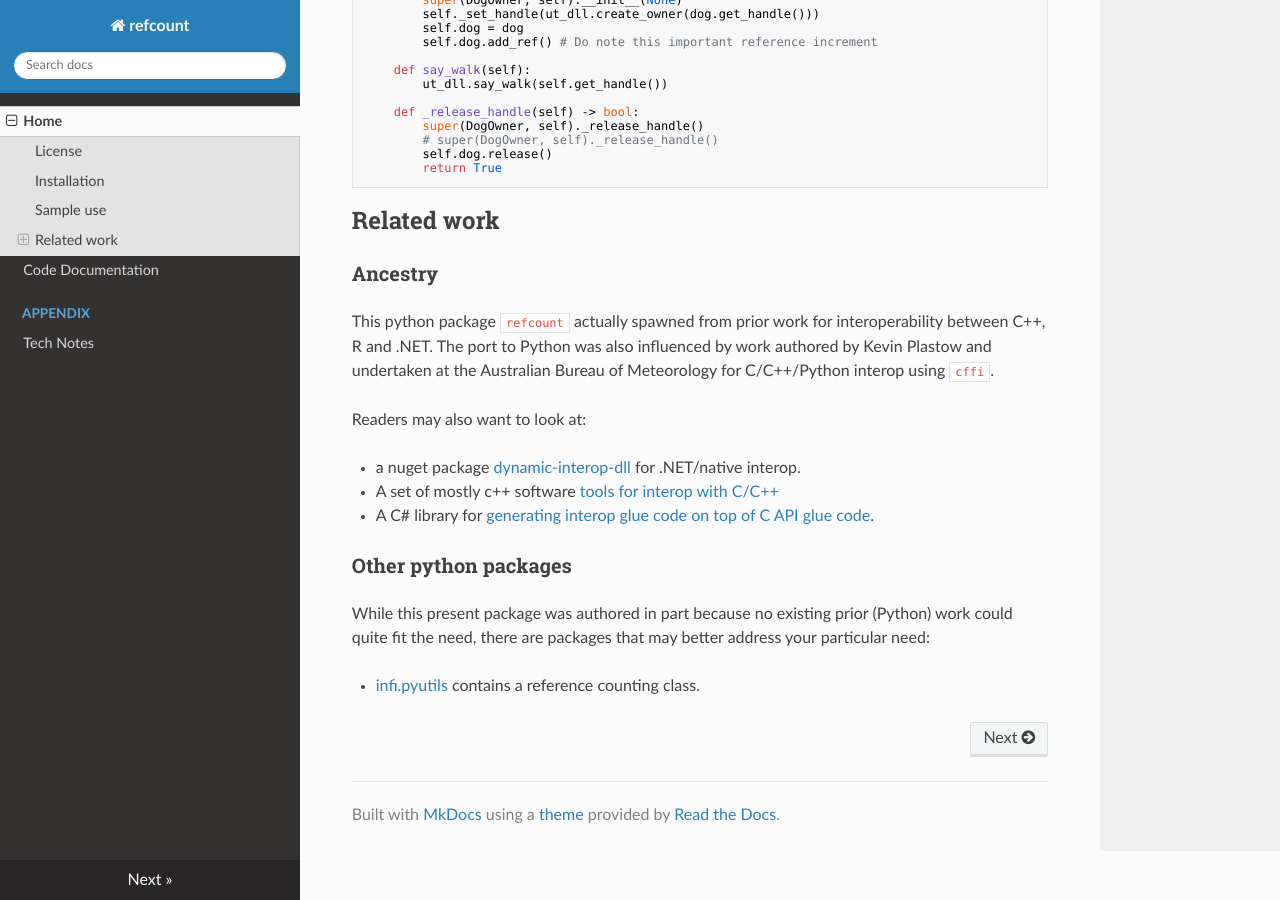
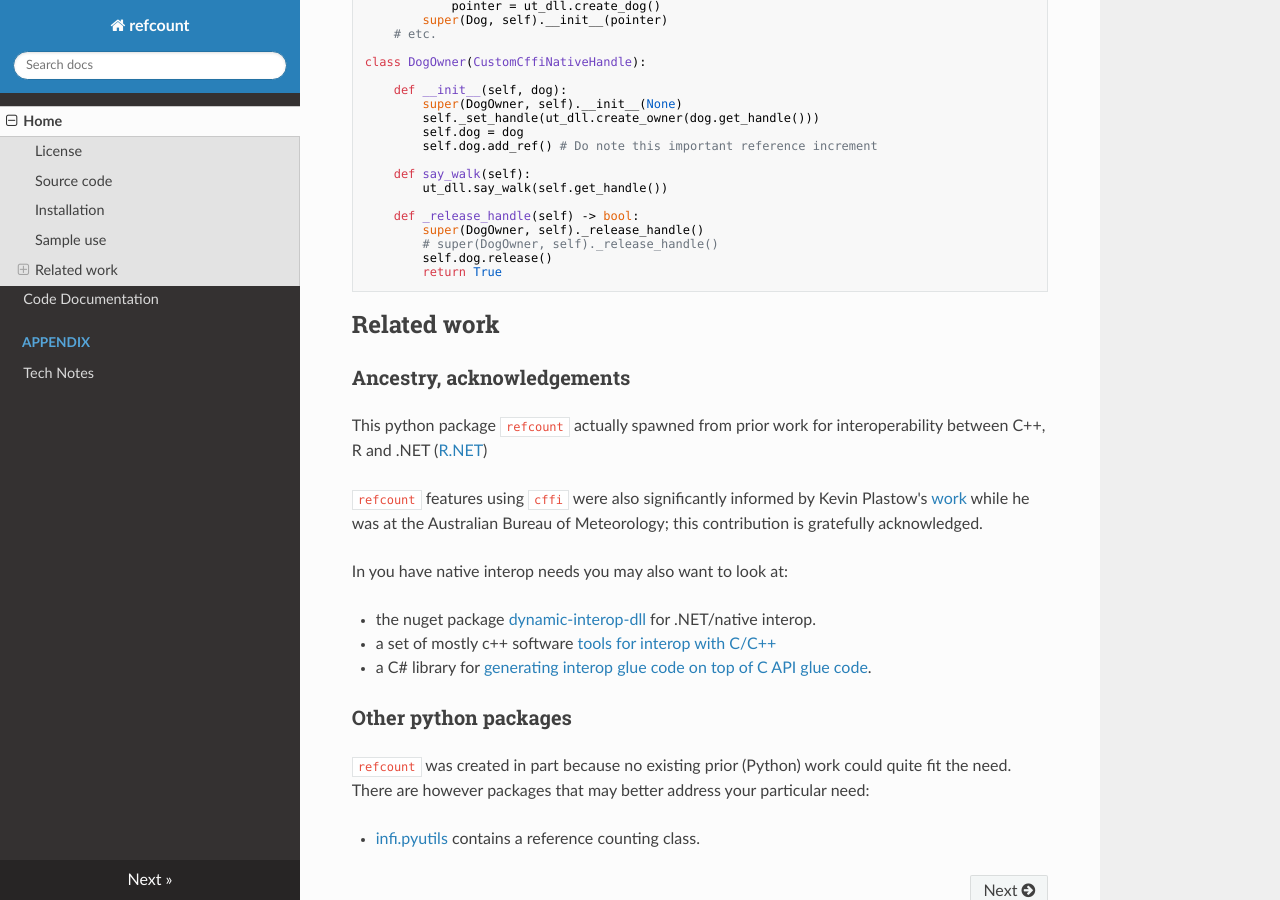
Before and after one commit to csiro-hydroinformatics/pyrefcount, an MkDocs documentation site: the page built from docs/index.md, in a window 1280 px wide and 900 px high, scrolled down 2486 px. Built offline with MkDocs 1.6.1, drawn with Linux system fonts in a browser that asks for light colours; nearby versions of some CDN libraries; some of the changed text lies outside the part shown.

Commit message:
Fix documentation glitches

```diff
--- a/docs/index.md
+++ b/docs/index.md
@@ -1,16 +1,20 @@
 # refcount documentation
 
-[![license](http://img.shields.io/badge/license-MIT-blue.svg)](https://github.com/csiro-hydroinformatics/pyrefcount/blob/master/LICENSE.txt) ![status](https://img.shields.io/badge/status-beta-blue.svg) master: [![Build status - master](https://ci.appveyor.com/api/projects/status/vmwq7xarxxj8s564/branch/master?svg=true)](https://ci.appveyor.com/project/jmp75/pyrefcount/branch/master) testing: [![Build status - devel](https://ci.appveyor.com/api/projects/status/vmwq7xarxxj8s564/branch/testing?svg=true)](https://ci.appveyor.com/project/jmp75/pyrefcount/branch/testing)
+[![license](https://img.shields.io/badge/license-MIT-blue.svg)](https://github.com/csiro-hydroinformatics/pyrefcount/blob/master/LICENSE.txt) ![status](https://img.shields.io/badge/status-beta-blue.svg) master: [![Build status - master](https://ci.appveyor.com/api/projects/status/vmwq7xarxxj8s564/branch/master?svg=true)](https://ci.appveyor.com/project/jmp75/pyrefcount/branch/master) testing: [![Build status - devel](https://ci.appveyor.com/api/projects/status/vmwq7xarxxj8s564/branch/testing?svg=true)](https://ci.appveyor.com/project/jmp75/pyrefcount/branch/testing)
 
 ![Reference counted native handles](./img/refcount-principles.png "Reference counted native handles")
 
-This package is primarily for managing resources in native libraries, written for instance in C++, from Python. While it boils down to "simply" maintaining a set of counters, **it is deceptively complicated to do so properly** and not end up with memory leak or crashes. This package offers structured options for reliably managing external native resources. Surprisingly I could not locate an existing package doing just what I needed. Other use cases requiring reference counting, aside from native library resources, may benefit from reusing and extending classes in `refcount`.
+This package is primarily for managing resources in native libraries, written for instance in C++, from Python. While it boils down to "simply" maintaining a set of counters, **it is deceptively complicated to do so properly** and not end up with memory leaks or crashes. This package offers structured options for reliably managing external native resources. Surprisingly I could not locate an existing package doing just what I needed. Other use cases requiring reference counting, aside from native library resources, may benefit from reusing and extending classes in `refcount`.
 
 `refcount` at version 0.7 includes classes using [cffi](https://cffi.readthedocs.io/). Other low-level interoperability mechanisms may be added.
 
 ## License
 
 MIT (see [License.txt](https://github.com/csiro-hydroinformatics/pyrefcount/blob/master/LICENSE.txt))
+
+## Source code
+
+The code repository is on [GitHub](https://github.com/csiro-hydroinformatics/pyrefcount).
 
 ## Installation
 
@@ -112,18 +116,20 @@
 
 ## Related work
 
-### Ancestry
+### Ancestry, acknowledgements
 
-This python package `refcount` actually spawned from prior work for interoperability between C++, R and .NET. The port to Python was also influenced by work authored by Kevin Plastow and undertaken at the Australian Bureau of Meteorology for C/C++/Python interop using `cffi`.
+This python package `refcount` actually spawned from prior work for interoperability between C++, R and .NET ([R.NET](https://github.com/rdotnet/rdotnet))
 
-Readers may also want to look at:
+`refcount` features using `cffi` were also significantly informed by Kevin Plastow's [work](https://search.informit.com.au/documentSummary;dn=823898220073899;res=IELENG) while he was at the Australian Bureau of Meteorology; this contribution is gratefully acknowledged.
 
-* a nuget package [dynamic-interop-dll](https://github.com/rdotnet/dynamic-interop-dll) for .NET/native interop.
-* A set of mostly c++ software [tools for interop with C/C++](https://github.com/csiro-hydroinformatics/rcpp-interop-commons)
-* A C# library for [generating interop glue code on top of C API glue code](https://github.com/csiro-hydroinformatics/c-api-wrapper-generation).
+In you have native interop needs you may also want to look at:
+
+* the nuget package [dynamic-interop-dll](https://github.com/rdotnet/dynamic-interop-dll) for .NET/native interop.
+* a set of mostly c++ software [tools for interop with C/C++](https://github.com/csiro-hydroinformatics/rcpp-interop-commons)
+* a C# library for [generating interop glue code on top of C API glue code](https://github.com/csiro-hydroinformatics/c-api-wrapper-generation).
 
 ### Other python packages
 
-While this present package was authored in part because no existing prior (Python) work could quite fit the need, there are packages that may better address your particular need:
+`refcount` was created in part because no existing prior (Python) work could quite fit the need. There are however packages that may better address your particular need:
 
 * [infi.pyutils](https://pypi.org/project/infi.pyutils/) contains a reference counting class.
```
Also changed, not shown: README.md (+17 -10 lines), README.rst.
